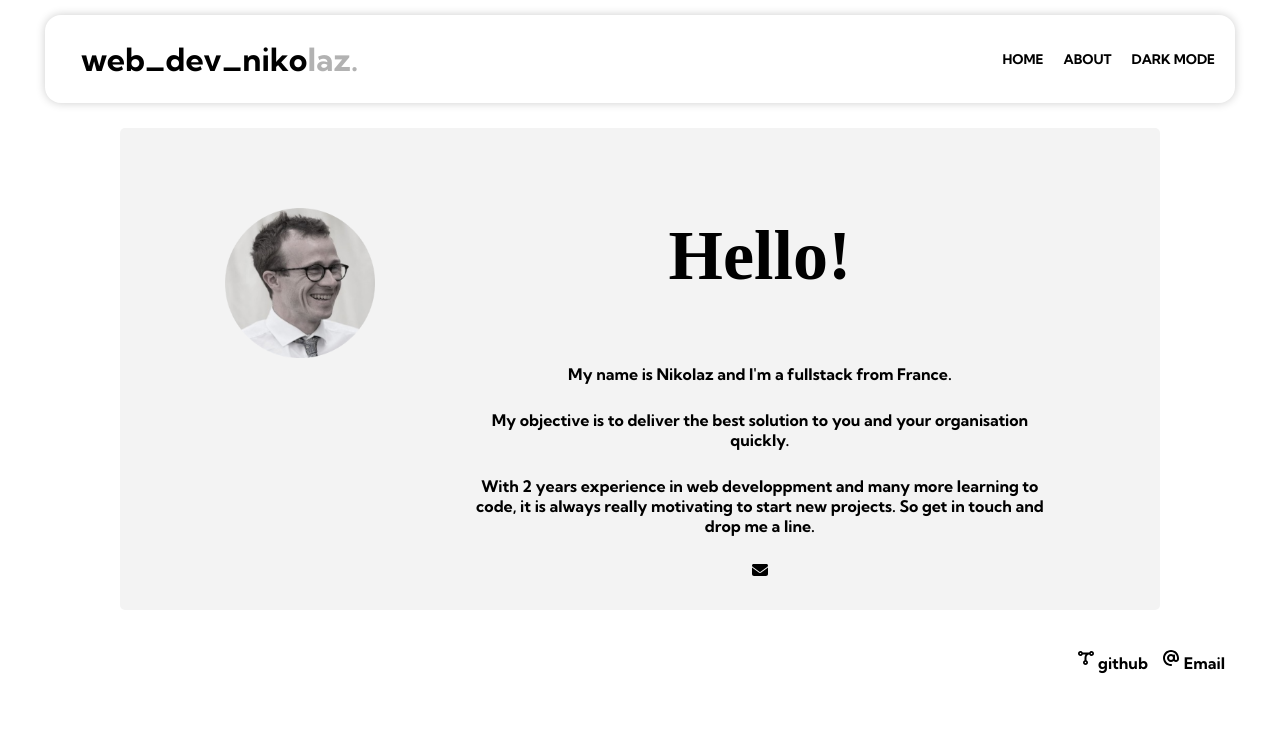
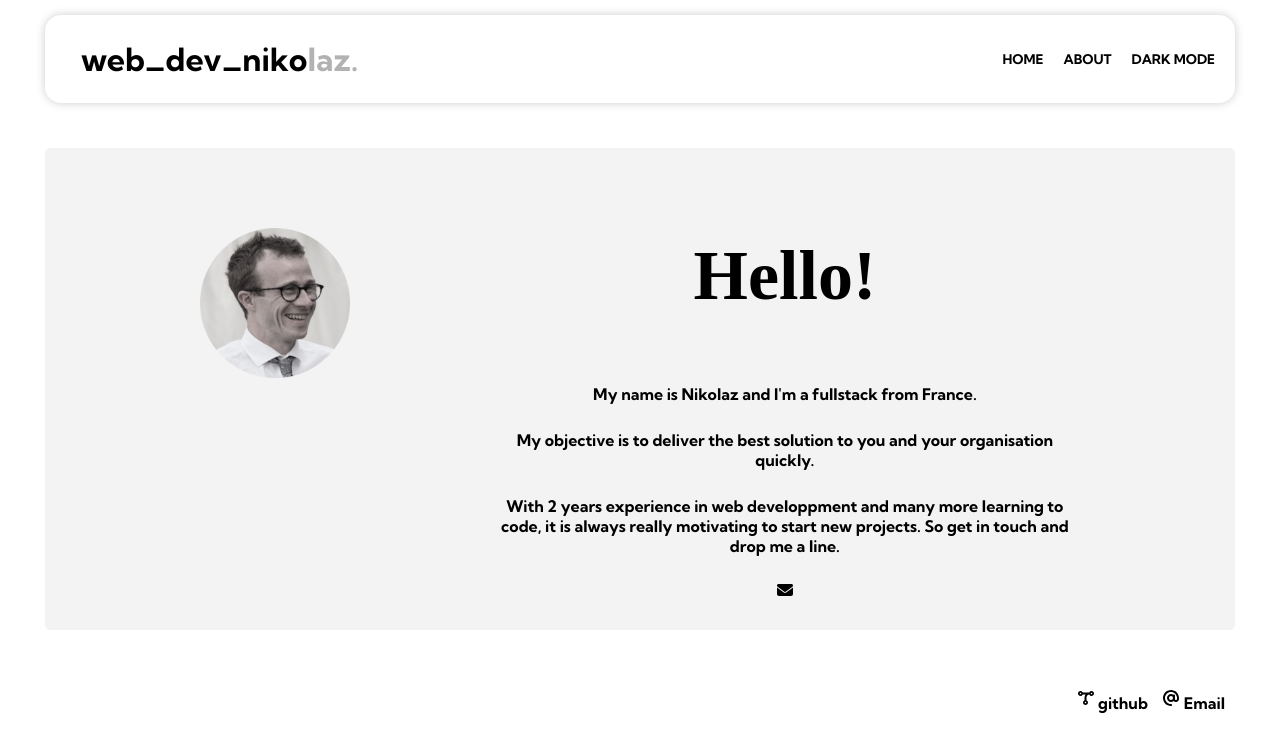
Before and after one commit to nikolaz90/portfolio, a React (Create React App) app: page /about in a window 1280 px wide. Shown: the top 752 px of the page. Built offline with nearby package versions, Linux system fonts and the light colour scheme; no server answers; a web font is replaced by a local one; what react-fusioncharts would draw is missing.

Commit message:
added some minor changes to descriptions of the project components and resized the about section

```diff
--- a/src/index.css
+++ b/src/index.css
@@ -248,6 +248,7 @@ button{
     margin: -20px;
     background-color: rgba(248, 248, 248, 0.8);
     padding: 20px;
+    height: 12rem;
 }
 
 .small-para{
@@ -289,12 +290,11 @@ button{
     justify-content: space-evenly;
     border-radius: 5px;
     height: fit-content;
-    width: auto;
     padding: 20px;
     margin-top: 25px;
     background-color: var(--primary-section2-color);
-    max-width: 1000px;
-    margin: 25px auto;
+    max-width: 100%;
+    margin: 45px 0;
 }
 
 .profile-img{
--- a/src/pages/Home.js
+++ b/src/pages/Home.js
@@ -36,7 +36,7 @@ function Home() {
     <main>
       <section ref={container} className='home-section' style={{backgroundPosition:`${yAxis}px ${xAxis}px`}}>
         <h2 className='home-title'>{screenWidth > 560 ? headerTitle: headerTitleSmall}</h2>
-        <h3 className='home-title-para'>Creative, keen and business minded front-end developer</h3>
+        <h3 className='home-title-para'>Creative, empathetic and business minded full-stack developer</h3>
       </section>
       <section className='work-section'>
           <h2 className='work-title'>Work</h2>
--- a/src/projectsData.js
+++ b/src/projectsData.js
@@ -8,33 +8,33 @@ const projects = [{
     link: 'https://mbs-regularly.fly.dev/',
 },{
     id: 2,
-    title: 'Landing page',
-    tech: 'html and css',
-    img: 'https://cdn.pixabay.com/photo/2022/09/18/15/37/elephants-7463340_1280.jpg',
-    description: "Very simple landing page created for a timed challenge.",
-    link: 'https://monsieurbaguettes.com/landing_page/',
-},{
-    id: 3,
     title: 'Pascale Art',
     tech: 'react.js',
     img: 'https://images.ctfassets.net/fol21n7kmioh/2yVWWXH8Kd9pf0ytw9kMrz/0adc0212d45237d11615a3acb4ca2b43/img1.jpg',
     description: "An artist's personal/professional website to show and display art works using a headless CMS for all the content",
     link: 'https://pascalestaceyart.com',
 },{
-    id: 4,
+    id: 3,
     title: 'Savings tool',
     tech: 'react.js',
     img: 'https://cdn.pixabay.com/photo/2016/08/15/17/38/piggy-bank-1595992_1280.jpg',
-    description: 'Calculate compound interest, monthly savings and inflation over any chosen time. This tool provides 4 calculators to help users with personal finances. The target audience is people who have little to no savings and the objective is to give them some idea of where to start.',
+    description: 'Calculate compound interest, monthly savings and inflation over any chosen time. This tool provides 4 calculators to help users with personal finances.',
     link: 'https://monsieurbaguettes.com/umbrelladay/',
 },
 {
-    id: 5,
+    id: 4,
     title: 'Cocktail recipes',
     tech: 'react.js',
     img: 'https://cdn.pixabay.com/photo/2014/11/25/16/29/strawberry-545371_1280.jpg',
-    description: 'A tool that provides hundreds of cocktail recipes. Some classic and some very inventive! I added a random cocktail function for those looking for a surprise or some inspiration.',
+    description: 'Hundreds of cocktail recipes. Some classic and some very inventive! I added a random cocktail function for those looking some inspiration.',
     link: 'https://monsieurbaguettes.com/coqtails/',
+},{
+    id: 5,
+    title: 'Landing page',
+    tech: 'html and css',
+    img: 'https://cdn.pixabay.com/photo/2022/09/18/15/37/elephants-7463340_1280.jpg',
+    description: "Very simple landing page created for a timed challenge.",
+    link: 'https://monsieurbaguettes.com/landing_page/',
 },
 {
     id: 6,
```
